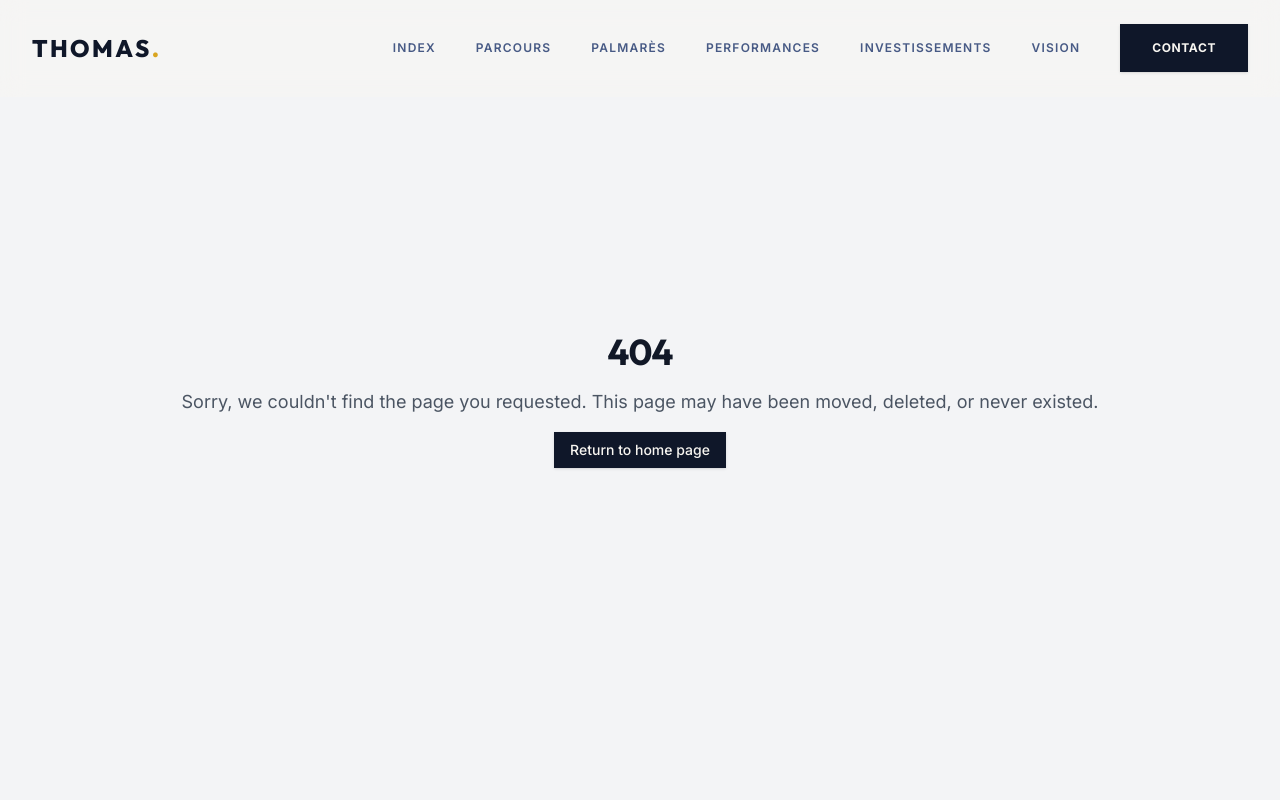
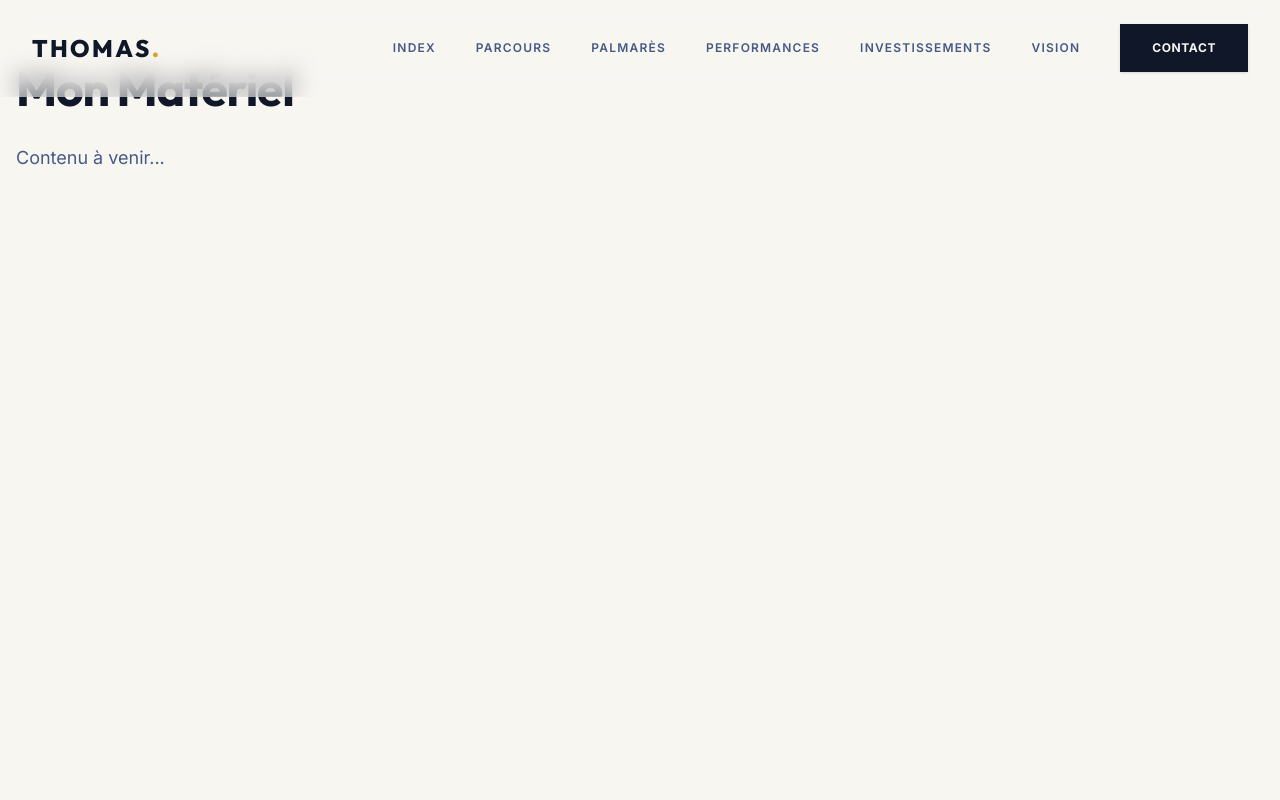
Before and after one commit to nc7hmwtkz4-dot/sg-335882f0-675b-4301-b1b4-dec62524d52d-1777717981, a Next.js app: page /materiel in a window 1280 px wide. Before the commit this address had no page. Shown: the top 800 px of the page. Built offline with nearby package versions, Linux system fonts and the light colour scheme.

Commit message:
feat(nav): restructure navigation and add gear page

```diff
--- a/package.json
+++ b/package.json
@@ -49,7 +49,7 @@
     "input-otp": "^1.4.2",
     "lucide-react": "^0.474.0",
     "micro": "^10.0.1",
-    "next": "^15.2.8",
+    "next": "15.5.9",
     "next-themes": "^0.4.4",
     "react": "^18.3.1",
     "react-day-picker": "^8.10.1",
@@ -62,7 +62,7 @@
     "tailwind-merge": "^2.6.0",
     "tailwindcss-animate": "^1.0.7",
     "vaul": "^1.1.2",
-    "vercel": "^41.4.1",
+    "vercel": "^41.7.8",
     "zod": "^3.24.1"
   },
   "devDependencies": {
--- /dev/null
+++ b/src/pages/materiel.tsx
@@ -0,0 +1,22 @@
+import { SEO } from "@/components/SEO";
+
+export default function MaterielPage() {
+  return (
+    <>
+      <SEO
+        title="Mon Matériel - Thomas Aubert"
+        description="Équipement et matériel de tir à l'arc de Thomas Aubert"
+      />
+      <div className="min-h-screen bg-background">
+        <div className="container mx-auto px-4 py-16">
+          <h1 className="font-outfit text-4xl md:text-5xl font-bold text-foreground mb-8">
+            Mon Matériel
+          </h1>
+          <p className="text-muted-foreground text-lg">
+            Contenu à venir...
+          </p>
+        </div>
+      </div>
+    </>
+  );
+}
```
Also changed, not shown: 1 other file (tests, documents, lock files or other folders).
